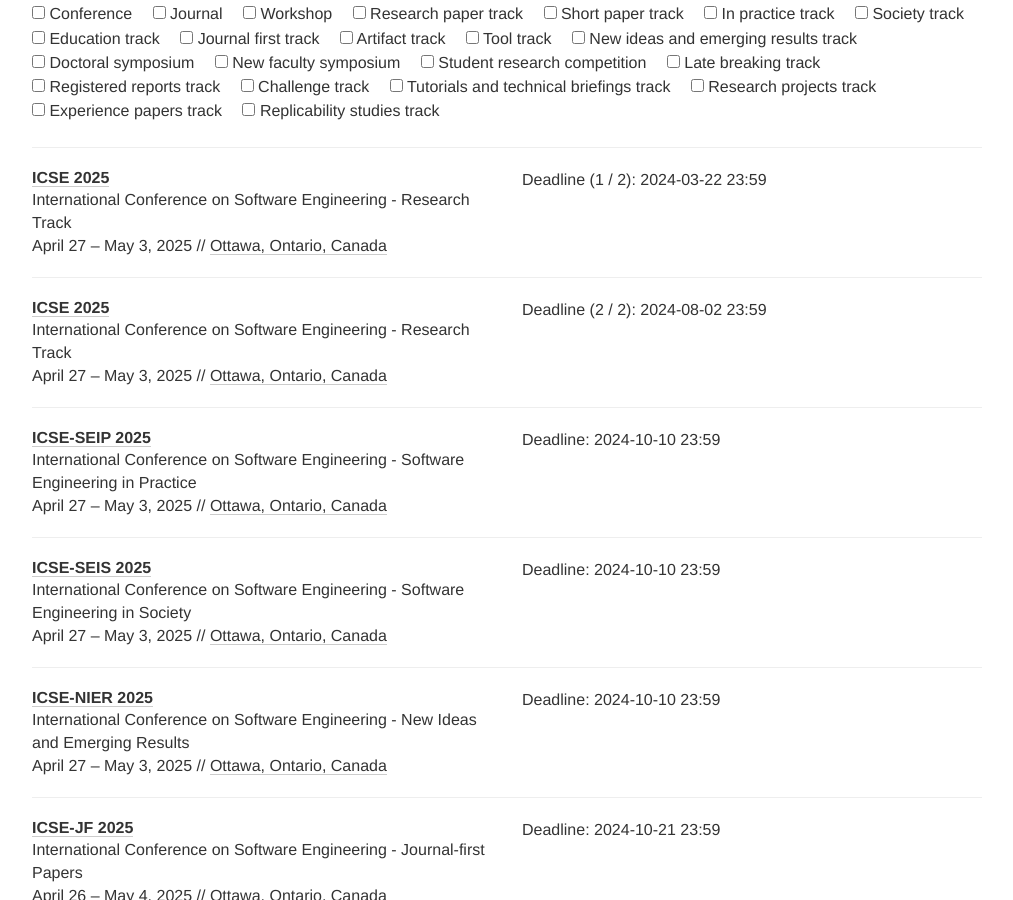
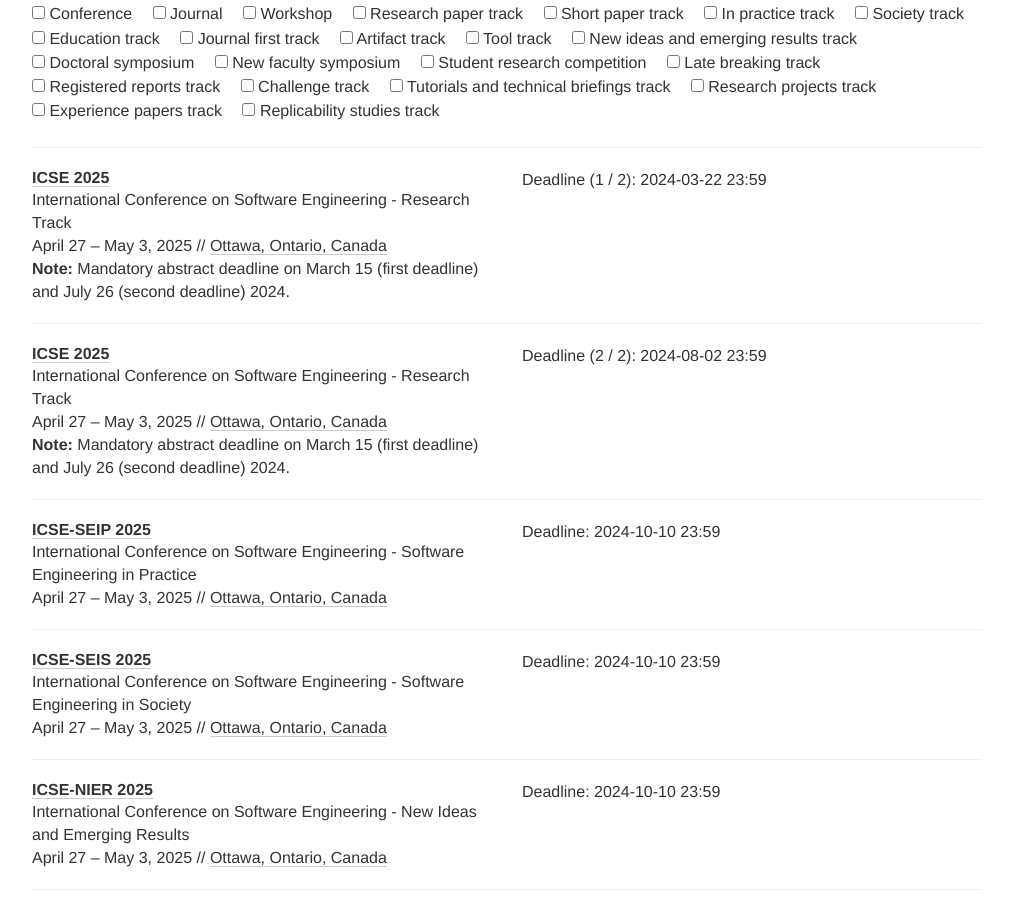
Before and after one commit to se-deadlines/se-deadlines.github.io, a Jekyll site: the page built from index.html, in a window 1280 px wide and 900 px high, scrolled down 321 px. Shown: the whole window, without its empty margins (133-1146 px from the left). Built offline with Jekyll 4.4.1, drawn with Linux system fonts in a browser that asks for light colours; nearby versions of some CDN libraries; some of the changed text lies outside the part shown.

Commit message:
Fixed note not appearing, consistency docs, and added to the README how to run the page locally.

```diff
--- a/_layouts/home.html
+++ b/_layouts/home.html
@@ -61,7 +61,7 @@
                 <div class="meta">
                   {{ conf.description }}<br>
                   {{conf.date | replace: '-', '–'}} {% if conf.place %}// <a href="http://maps.google.com/?q={{conf.place}}">{{conf.place}}</a>{% endif %}<br>
-                  {% if conf.note %} <div class="note"> <b>Note: </b>{{conf.note}} </div> {% endif %}<br>
+                  {% if conf.note %} <div> <b>Note: </b>{{conf.note}} </div> {% endif %}
                 </div>
               </div>
               <div class="col-xs-12 col-sm-6">
--- a/index.html
+++ b/index.html
@@ -72,6 +72,7 @@
                 <div class="meta">
                   {{ conf.description }}<br>
                   {{conf.date | replace: '-', '–'}} {% if conf.place %}// <a href="http://maps.google.com/?q={{conf.place}}">{{conf.place}}</a>{% endif %}<br>
+                  {% if conf.note %} <div> <b>Note: </b>{{conf.note}} </div> {% endif %}
                 </div>
               </div>
               <div class="col-xs-12 col-sm-6">
```
Also changed, not shown: README.md, 1 other file.
